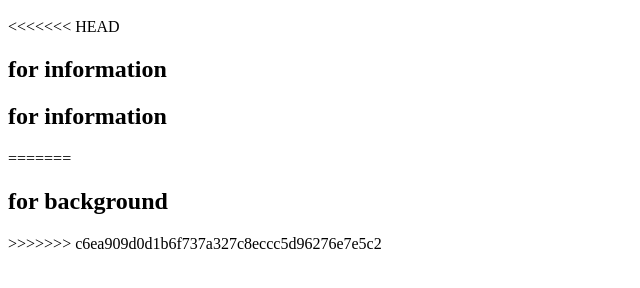
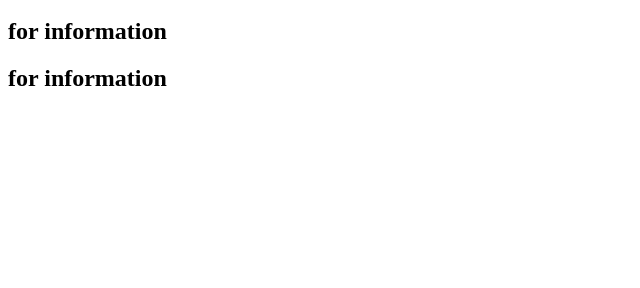
Before and after one commit to I-Am-Poorya/test, a plain HTML site: page index.html in a window 1280 px wide. Shown: the part 120-408 px from the top of the page, without its empty margins (0-640 px from the left). Drawn offline with Linux system fonts and the light colour scheme.

Commit message:
for testting

```diff
--- a/index.html
+++ b/index.html
@@ -11,11 +11,7 @@
         <h1>for information</h1>
         <h1>for information</h1>
 
-<<<<<<< HEAD
         <h2>for information</h2>
         <h2>for information</h2>
-=======
-          <h2>for background</h2>
->>>>>>> c6ea909d0d1b6f737a327c8eccc5d96276e7e5c2
 </body>
 </html>
--- a/script.js
+++ b/script.js
@@ -0,0 +1,2 @@
+let element1 = document.getElementById(s1)
+console.log(s1)
```
Also changed, not shown: 1 other file.
